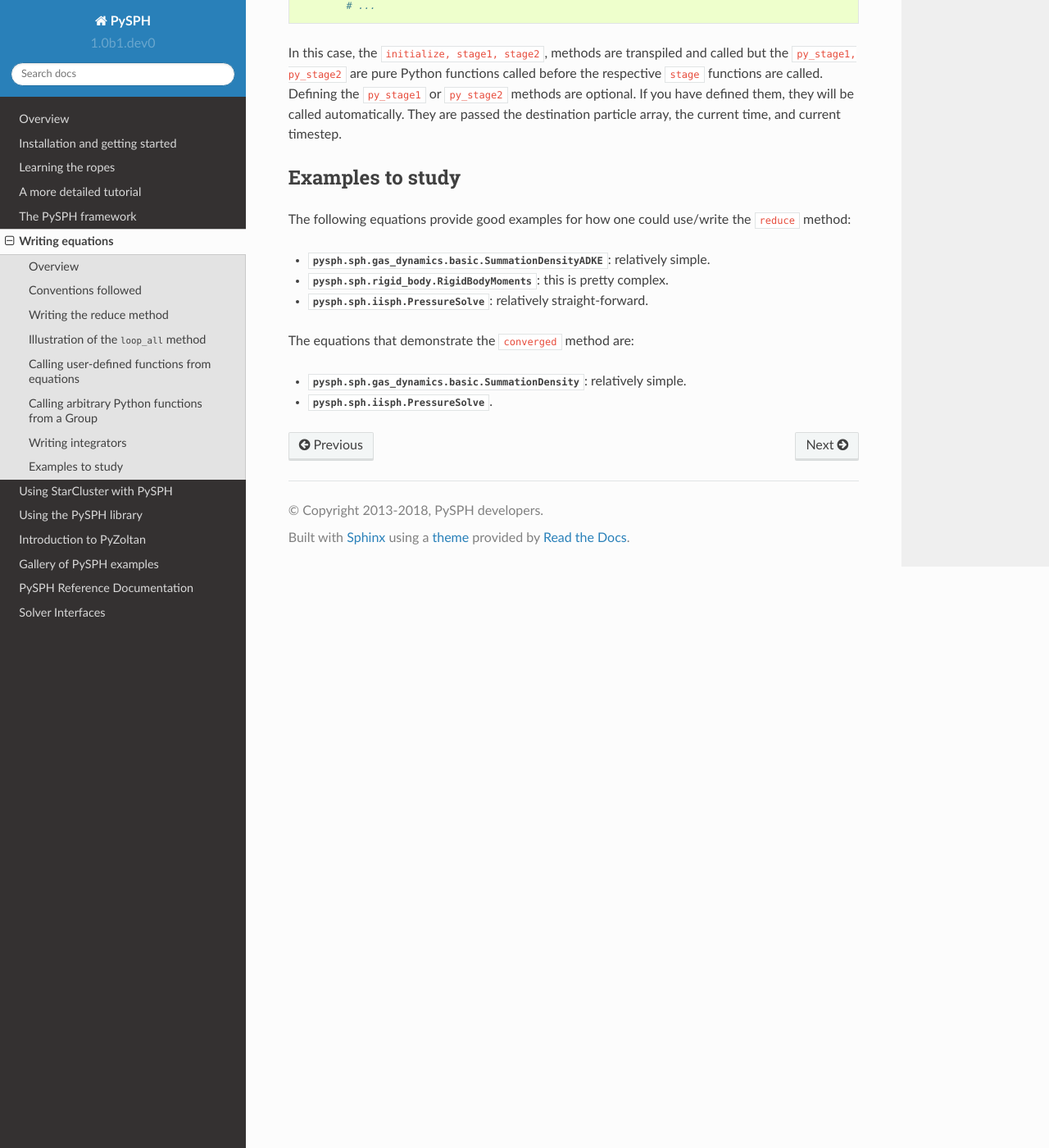
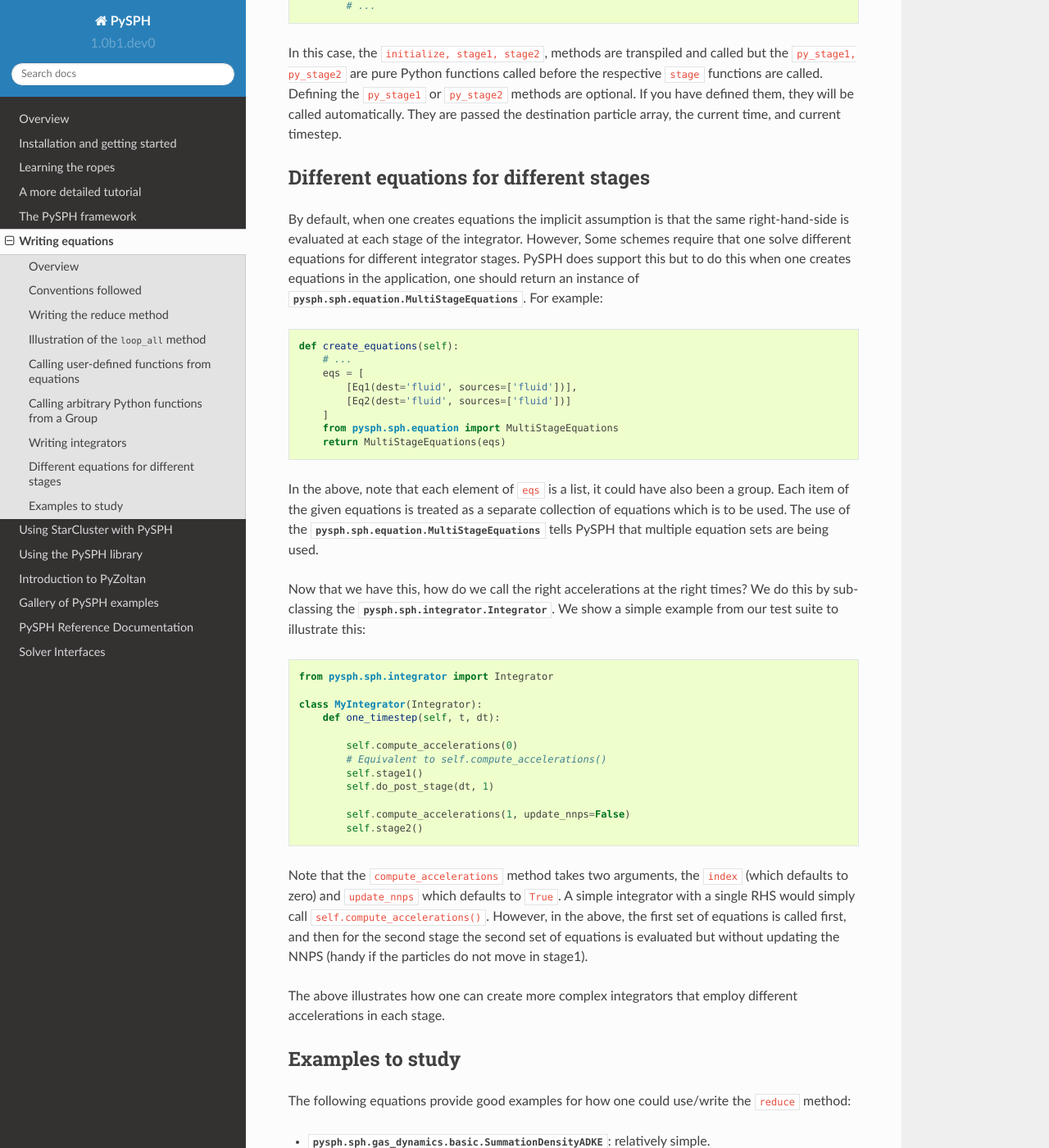
Before and after one commit to pypr/pysph, a Sphinx documentation site: the page built from docs/source/design/equations.rst, in a window 1280 px wide and 1400 px high, scrolled down 8243 px. Shown: the whole window at 82% size. Built offline with Sphinx 7.4.7 and the Read the Docs theme 2.0.0, drawn with Linux system fonts in a browser that asks for light colours; some of the changed text lies outside the part shown.

Commit message:
Update documentation with new feature.

```diff
--- a/docs/source/design/equations.rst
+++ b/docs/source/design/equations.rst
@@ -475,6 +475,65 @@ they will be called automatically. They are passed the destination particle
 array, the current time, and current timestep.
 
 
+Different equations for different stages
+-----------------------------------------
+
+By default, when one creates equations the implicit assumption is that the
+same right-hand-side is evaluated at each stage of the integrator. However,
+Some schemes require that one solve different equations for different
+integrator stages. PySPH does support this but to do this when one creates
+equations in the application, one should return an instance of
+:py:class:`pysph.sph.equation.MultiStageEquations`. For example:
+
+.. code-block:: python
+
+    def create_equations(self):
+        # ...
+        eqs = [
+            [Eq1(dest='fluid', sources=['fluid'])],
+            [Eq2(dest='fluid', sources=['fluid'])]
+        ]
+        from pysph.sph.equation import MultiStageEquations
+        return MultiStageEquations(eqs)
+
+In the above, note that each element of ``eqs`` is a list, it could have also
+been a group. Each item of the given equations is treated as a separate
+collection of equations which is to be used. The use of the
+:py:class:`pysph.sph.equation.MultiStageEquations` tells PySPH that multiple
+equation sets are being used.
+
+Now that we have this, how do we call the right accelerations at the right
+times? We do this by sub-classing the
+:py:class:`pysph.sph.integrator.Integrator`. We show a simple example from our
+test suite to illustrate this:
+
+.. code-block:: python
+
+    from pysph.sph.integrator import Integrator
+
+    class MyIntegrator(Integrator):
+        def one_timestep(self, t, dt):
+
+            self.compute_accelerations(0)
+            # Equivalent to self.compute_accelerations()
+            self.stage1()
+            self.do_post_stage(dt, 1)
+
+            self.compute_accelerations(1, update_nnps=False)
+            self.stage2()
+
+Note that the ``compute_accelerations`` method takes two arguments, the
+``index`` (which defaults to zero) and ``update_nnps`` which defaults to
+``True``. A simple integrator with a single RHS would simply call
+``self.compute_accelerations()``. However, in the above, the first set of
+equations is called first, and then for the second stage the second set of
+equations is evaluated but without updating the NNPS (handy if the particles
+do not move in stage1).
+
+The above illustrates how one can create more complex integrators that employ
+different accelerations in each stage.
+
+
 Examples to study
 ------------------
 
@@ -489,3 +548,10 @@ The equations that demonstrate the ``converged`` method are:
 
 - :py:class:`pysph.sph.gas_dynamics.basic.SummationDensity`: relatively simple.
 - :py:class:`pysph.sph.iisph.PressureSolve`.
+
+Some equations that demonstrate using matrices and solving systems of
+equations are:
+
+- :py:class:`pysph.sph.wc.density_correction.MLSFirstOrder2D`.
+- :py:class:`pysph.sph.wc.density_correction.MLSFirstOrder3D`.
+- :py:class:`pysph.sph.wc.kernel_correction.GradientCorrection`.
```
Also changed, not shown: docs/source/reference/equations.rst (+15 -0 lines).
